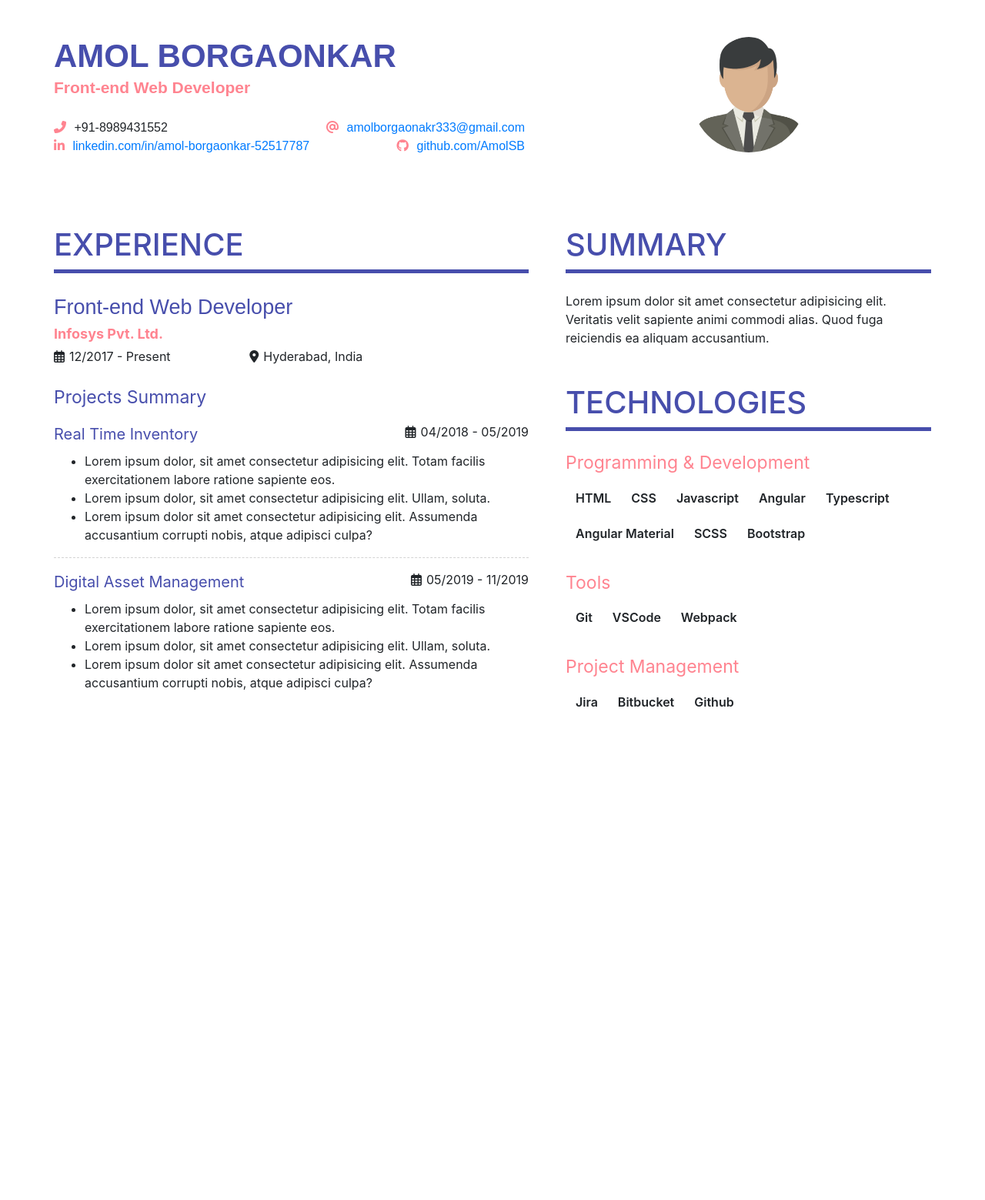
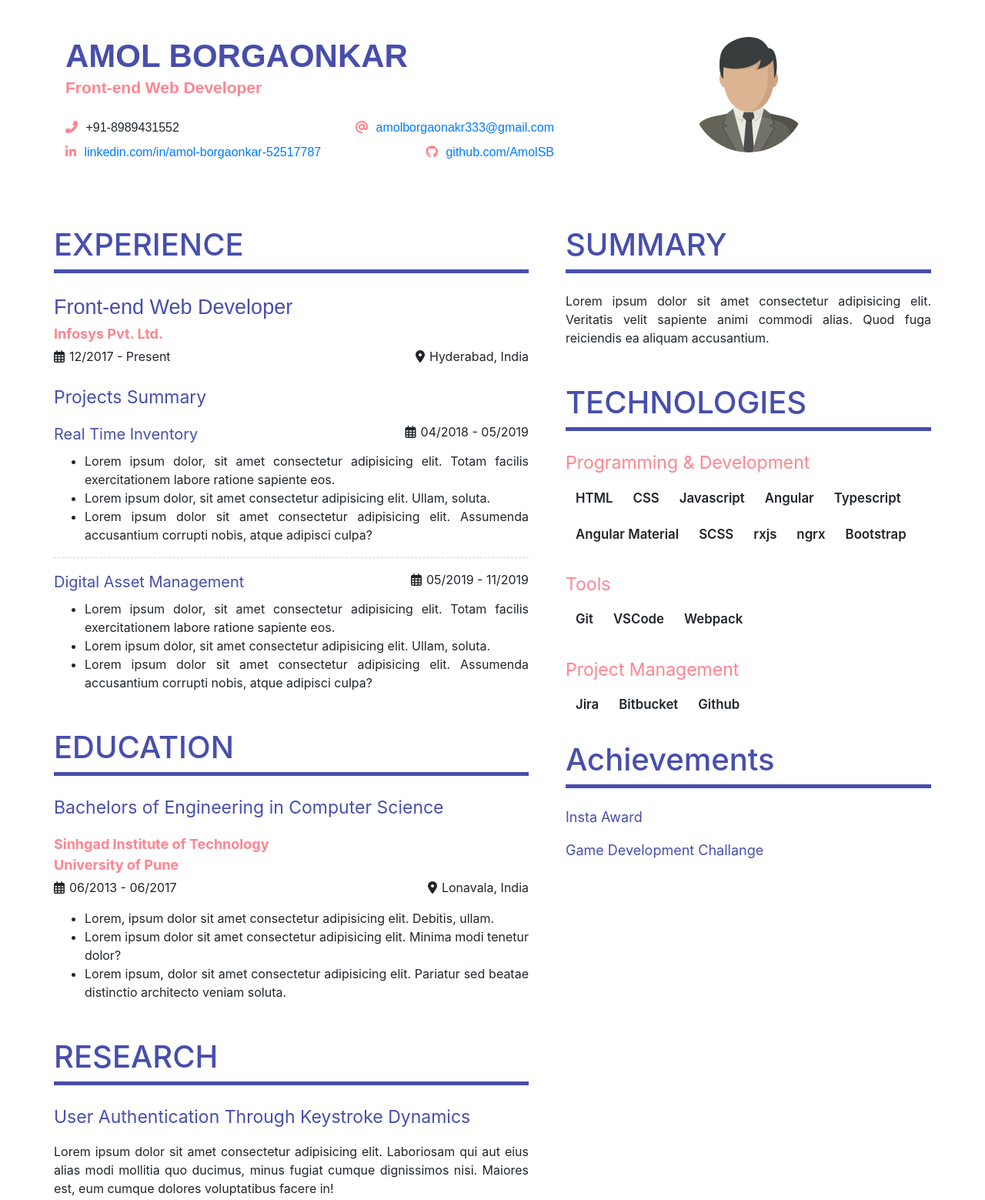
Before and after one commit to AmolSB/resume, a plain HTML site: page index.html in a window 1280 px wide. Shown: the whole page at 77% size. Before the commit the page ends 975 px from the top, so only its background shows below. Drawn offline with nearby package versions, Linux system fonts and the light colour scheme.

Commit message:
Add Research, Achievements, Education

```diff
--- a/index.css
+++ b/index.css
@@ -1,37 +1,47 @@
 .resume-header {
-    font-family: "Bitter", Arial, Helvetica, "Noto Sans Devanagari", "Noto Sans CJK SC Thin", "Noto Sans SC", "Noto Sans Hebrew", sans-serif !important;
+  font-family: "Bitter", Arial, Helvetica, "Noto Sans Devanagari",
+    "Noto Sans CJK SC Thin", "Noto Sans SC", "Noto Sans Hebrew", sans-serif !important;
 }
 
-
 .name {
-    color: #474EAC;
+  color: #474eac;
   font-size: 42px;
-    font-weight: 700!important;
+  font-weight: 700 !important;
 }
 
-.job-title, .company-name {
+.job-title,
+.company-name,
+.college-name {
   font-size: 21px;
-    font-weight: 700!important;
-    color: #FF8490
+  font-weight: 700 !important;
+  color: #ff8490;
 }
 
-.contact .fab, .contact .fas {
-    color: #FF8490;
+.contact .fab,
+.contact .fas {
+  color: #ff8490;
 }
 
-.experience-header, .summary-header, .technologies-header {
-    color: #474EAC;
+.experience-header,
+.summary-header,
+.technologies-header,
+.education-header,
+.achievements-header,
+.research-header {
+  color: #474eac;
   padding-bottom: 8px;
-    border-bottom: 5px solid #474EAC;
+  border-bottom: 5px solid #474eac;
 }
 
 .work-profile {
-    color: #474EAC;
+  color: #474eac;
   font-size: 27px;
-    font-family: Arial, Helvetica, "Noto Sans Devanagari", "Noto Sans CJK SC Thin", "Noto Sans SC", "Noto Sans Hebrew", sans-serif !important;
+  font-family: Arial, Helvetica, "Noto Sans Devanagari", "Noto Sans CJK SC Thin",
+    "Noto Sans SC", "Noto Sans Hebrew", sans-serif !important;
 }
 
-.company-name {
+.company-name,
+.college-name {
   font-size: 18px;
 }
 
@@ -39,14 +49,16 @@ i {
   margin-right: 6px;
 }
 
-.projects-experience-heading {
+.projects-experience-heading,
+.degree,
+.research-paper-name {
   font-size: 23px;
-    color: #474EAC;
+  color: #474eac;
   font-weight: 400px;
 }
 
 .project-title {
-    color: #474EAC;
+  color: #474eac;
   font-size: 20px;
 }
 
@@ -57,14 +69,25 @@ i {
   margin: 1rem 0;
 }
 
-.development span, .project-management-tools span, .development-tools span {
-    padding: 8px;
+.development span,
+.project-management-tools span,
+.development-tools span {
+  padding: 0.5rem;
   margin: 3px 5px;
   font-weight: 600;
+  font-size: 1.05rem;
 }
 
-.coding>p, .project-management>p, .tools>p {
-    color: #FF8490;
+.coding > p,
+.project-management > p,
+.tools > p {
+  color: #ff8490;
   font-size: 23px;
   margin-bottom: 5px;
 }
+
+.inline-lead-text {
+  color: #474eac;
+  font-weight: 400;
+  font-size: 18px;
+}
--- a/index.html
+++ b/index.html
@@ -14,23 +14,23 @@
     <title>Amol Borgaonkar</title>
 </head>
 
-<body class="pt-5 py-3">
+<body class="pt-5 py-3 text-justify">
     <div class="container">
         <section class="resume-header mb-5">
             <div class="row d-flex">
-                <div class="col-sm-12 order-sm-2 col-md-7" style="padding: 0 53px 0 0">
+                <div class="col-12 order-2 col-md-7">
                     <div class="header-title mb-4">
                         <h2 class="name my-0">AMOL BORGAONKAR</h2>
                         <p class="job-title">Front-end Web Developer</p>
                     </div>
                     <div class="contact">
-                        <div class="row mb-2 mb-sm-0">
+                        <div class="row mb-2 mb-0">
                             <!-- <div class=""> -->
-                                <div class="contact-phone col-sm-12 col-md-4 text-left">
+                                <div class="contact-phone col-12 col-md-4 text-left">
                                     <i class="fas fa-phone-alt"></i>
                                     <span class="contact-phone-number">+91-8989431552</span>
                                 </div>
-                                <div class="contact-email col-sm-12 col-md-8 text-sm-left text-md-right">
+                                <div class="contact-email col-12 col-md-8 text-sm-left text-md-right">
                                     <i class="fas fa-at"></i>
                                     <span class="contact-email-id"><a href="mailto:amolborgaonakr333@gmail.com">amolborgaonakr333@gmail.com</a></span>
                                 </div>
@@ -38,11 +38,11 @@
                         </div>
                         <div class="row">
                             <!-- <div class="col"> -->
-                                <div class="col-sm-12 col-md-8 text-left contact-linkedin">
+                                <div class="col-12 col-md-8 text-left contact-linkedin">
                                     <i class="fab fa-linkedin-in"></i>
                                     <span class="contact-linkedin-id text-truncate"><a href="https://linkedin.com/in/amol-borgaonkar-52517787">linkedin.com/in/amol-borgaonkar-52517787</a></span>
                                 </div>
-                                <div class="col-sm-12 col-md-4 text-sm-left text-md-right contact-github">
+                                <div class="col-12 col-md-4 text-sm-left text-md-right contact-github">
                                     <i class="fab fa-github"></i>
                                     <span class="contact-github-id"><a href="https://github.com/AmolSB">github.com/AmolSB</a></span>
                                 </div>
@@ -50,7 +50,7 @@
                         </div>
                     </div>
                 </div>
-                <div class="col-sm-12 order-md-2 pb-sm-5 col-md-5 d-flex justify-content-end justify-content-sm-center align-items-end">
+                <div class="col-12 order-md-2 pb-sm-5 col-md-5 d-flex justify-content-end justify-content-center align-items-end">
                     <img src="./dummy-man.png" alt="" class="img-fluid rounded-circle" style="width:150px; height: 150px;">
                 </div>
             </div>
@@ -58,14 +58,19 @@
 
         <section class="resume-body">
             <div class="row">
-                <div class="col-sm-12 col-md-7 pr-5 pl-0">
-                    <section class="experience">
+
+                <!-- LEFT COLUMN -->
+
+                <div class="col-12 col-md-7 pr-5 pl-0">
+                    <!-- EXPERIENCE -->
+
+                    <section class="experience mb-5">
                         <h1 class="experience-header mb-4">EXPERIENCE</h1>
                         <div class="experience-summary mb-4">
                             <p class="work-profile mb-0">Front-end Web Developer</p>
                             <p class="company-name mb-1">Infosys Pvt. Ltd.</p>
                             <div class="row">
-                                <div class="company-other-info col-md-8 d-flex justify-content-between">
+                                <div class="col company-other-info d-flex justify-content-between">
                                     <span>
                                         <i class="far fa-calendar-alt"></i>12/2017 - Present</span>
                                     <span>
@@ -107,13 +112,48 @@
                             </div>
                         </div>
                     </section>
+
+                    <!-- EDUCATOIN -->
+
+                    <section class="education mb-5">
+                        <h1 class="education-header mb-4">EDUCATION</h1>
+                        <div class="education-summary mb-4">
+                            <p class="degree">Bachelors of Engineering in Computer Science</p>
+                            <p class="college-name mb-1">Sinhgad Institute of Technology<br>University of Pune</p>
+                            <div class="row mb-3">
+                                <div class="col college-other-info d-flex justify-content-between">
+                                    <span><i class="far fa-calendar-alt"></i>06/2013 - 06/2017</span>
+                                    <span><i class="fas fa-map-marker-alt"></i>Lonavala, India</span>
+                                </div>
+                            </div>
+                            <ul>
+                                <li>Lorem, ipsum dolor sit amet consectetur adipisicing elit. Debitis, ullam.</li>
+                                <li>Lorem ipsum dolor sit amet consectetur adipisicing elit. Minima modi tenetur dolor?</li>
+                                <li>Lorem ipsum, dolor sit amet consectetur adipisicing elit. Pariatur sed beatae distinctio architecto veniam soluta.</li>
+                            </ul>
+                        </div>
+                    </section>
+
+                    <!-- RESEARCH  -->
+                    <section class="research mb-5">
+                        <h1 class="research-header mb-4">RESEARCH</h1>
+                        <p class="research-paper-name">User Authentication Through Keystroke Dynamics</p>
+                        <p class="text-justify">Lorem ipsum dolor sit amet consectetur adipisicing elit. Laboriosam qui aut eius alias modi mollitia quo ducimus, minus fugiat cumque dignissimos nisi. Maiores est, eum cumque dolores voluptatibus facere in!</p>
+                    </section>
                 </div>
-                <div class="col-sm-12 col-md-5 p-0">
+
+
+                <!-- RIGHT COLUMN -->
+
+                <div class="col-12 col-md-5 p-0">
                     <section class="summary mb-5">
                         <h1 class="summary-header mb-4">SUMMARY</h1>
                         <p>Lorem ipsum dolor sit amet consectetur adipisicing elit. Veritatis velit sapiente animi commodi alias.
                             Quod fuga reiciendis ea aliquam accusantium.</p>
                     </section>
+
+                    <!-- TECHNOLOGIES -->
+
                     <section class="technologies">
                         <h1 class="technologies-header mb-4">TECHNOLOGIES</h1>
                         <div class="coding mb-4 text-left">
@@ -126,6 +166,8 @@
                                 <span>Typescript</span>
                                 <span>Angular Material</span>
                                 <span>SCSS</span>
+                                <span>rxjs</span>
+                                <span>ngrx</span>
                                 <span>Bootstrap</span>
                             </div>
                         </div>
@@ -146,9 +188,22 @@
                             </div>
                         </div>
                     </section>
+
+
+                    <!-- ACHIEVEMENTS -->
+
+                    <section class="achievements">
+                        <h1 class="achievements-header mb-4">Achievements</h1>
+                        <p><span class="inline-lead-text mb-3">Insta Award</span></p>
+                        <p><span class="inline-lead-text">Game Development Challange</span></p>
+                    </section>
+
+
                 </div>
             </div>
         </section>
+
+
     </div>
 </body>
 
```
Lines whose indentation alone changed are shown as unchanged.
